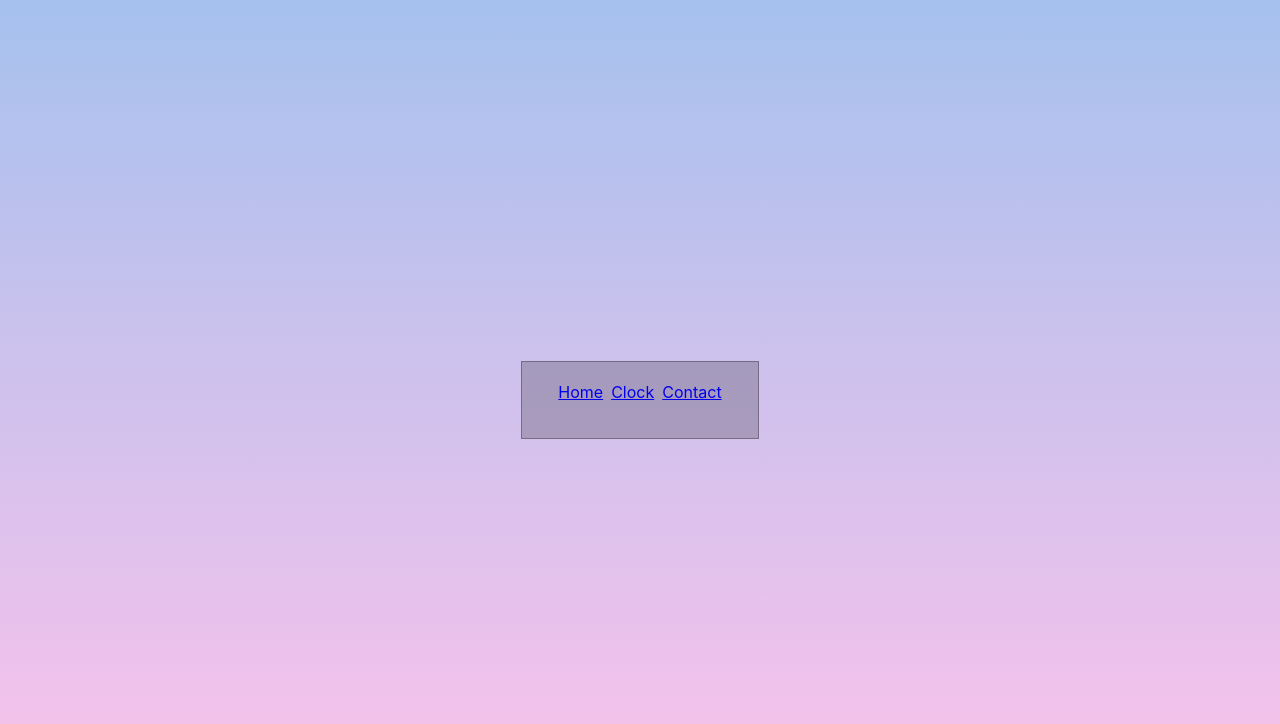
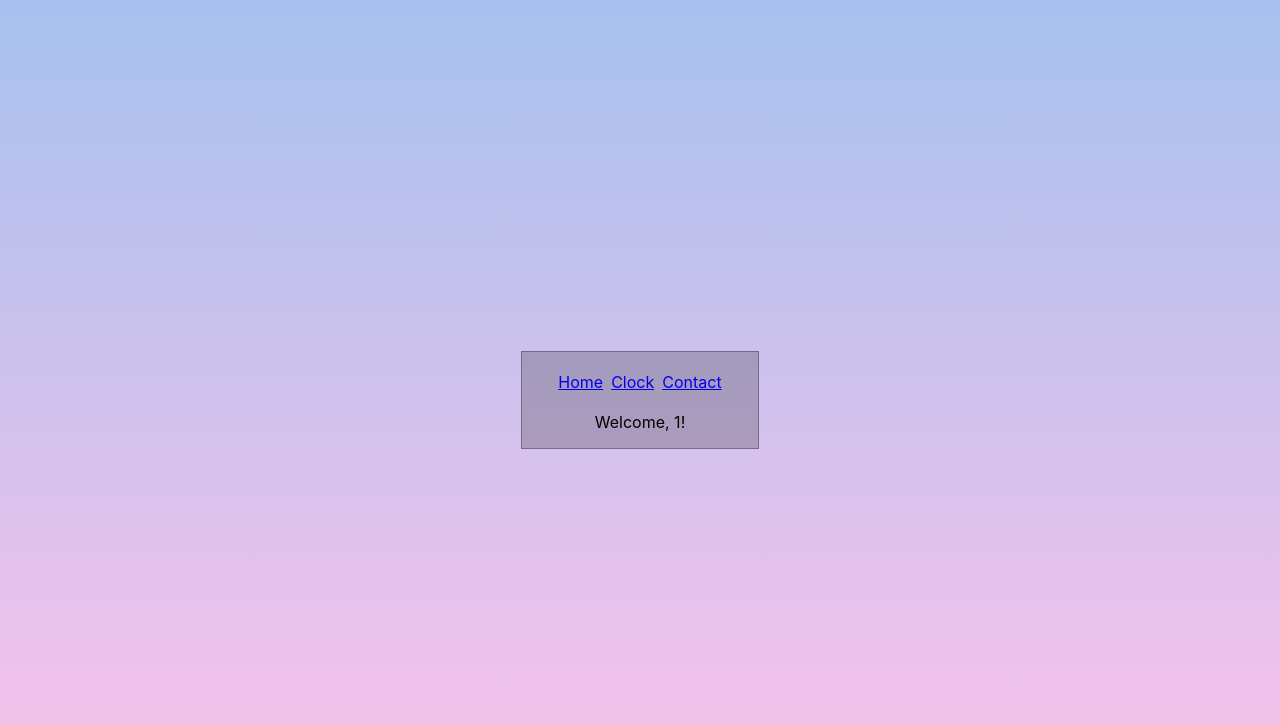
Before and after one commit to AVPrince/my-app, a React (Create React App) app: page /welcome/1 in a window 1280 px wide. Shown: the top 724 px of the page. Built offline with nearby package versions, Linux system fonts and the light colour scheme.

Commit message:
added more routing

```diff
--- a/src/App.js
+++ b/src/App.js
@@ -1,23 +1,28 @@
 import React from 'react';
 import './App.css';
-import {Route} from 'react-router-dom';
+import {Route, Switch} from 'react-router-dom';
 
 import Navigation from "./components/Navigation/Navigation";
 import Welcome from './components/Welcome/Welcome'
 import Clock from './components/Clock/Clock'
 import Contact from "./components/Contact/Contact";
+import $404 from "./components/404/404";
 
 
 function App() {
   return (
     <div className="App">
       <Navigation />
-      <Route
-      path="/"
-      exact
-      render={(...props) => <Welcome name="Alan" />} />
-      <Route path ="/clock" component={Clock} />
-      <Route path ="/contact" component={Contact} />
+      <Switch>
+        <Route
+        path="/"
+        exact
+        render={(props) => <Welcome {...props} name="Alan" />} />
+        <Route path ="/clock" component={Clock} />
+        <Route path ="/contact" component={Contact} />
+        <Route path="/welcome/:name" component={Welcome} />
+        <Route path="/404" component={$404} />
+      </Switch>
     </div>
   );
 }
--- /dev/null
+++ b/src/components/404/404.js
@@ -0,0 +1,11 @@
+import React from 'react';
+
+function $404(props) {
+    let notFound = "Not Found"
+    return(
+        <div className="404">
+            {notFound}
+        </div>
+    );
+}
+export default $404
--- a/src/components/Welcome/Welcome.js
+++ b/src/components/Welcome/Welcome.js
@@ -1,11 +1,14 @@
 import React from 'react';
 
 function Welcome (props){
+    console.log(props.match);
+    console.log(props.name);
+    let name = props.match && props.match.params.name || props.name || "Default";
     return (
         <div className="Welcome">
-            Welcome, {props.name}!
+            Welcome, {name}!
         </div>
-    )
+    );
 }
 
 export default Welcome;
```
Also changed, not shown: 1 other file (tests, documents, lock files or other folders).
